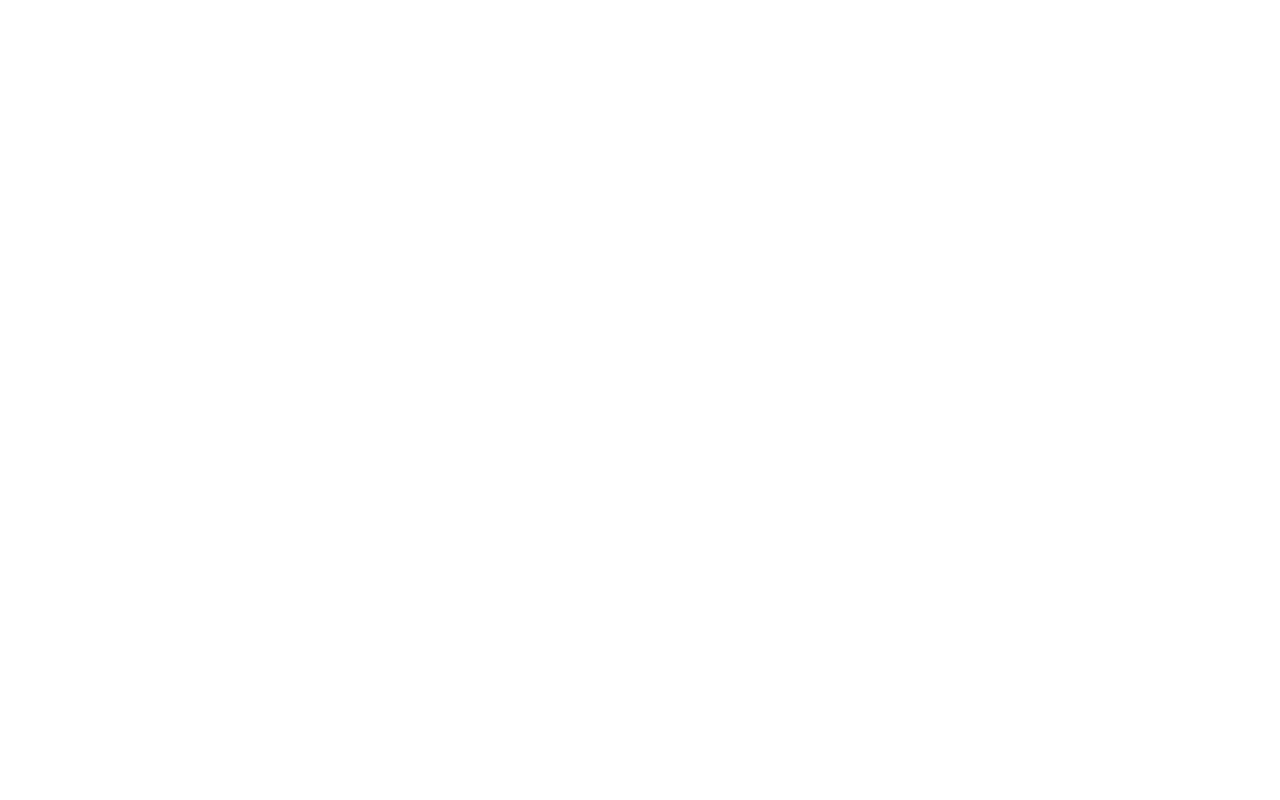
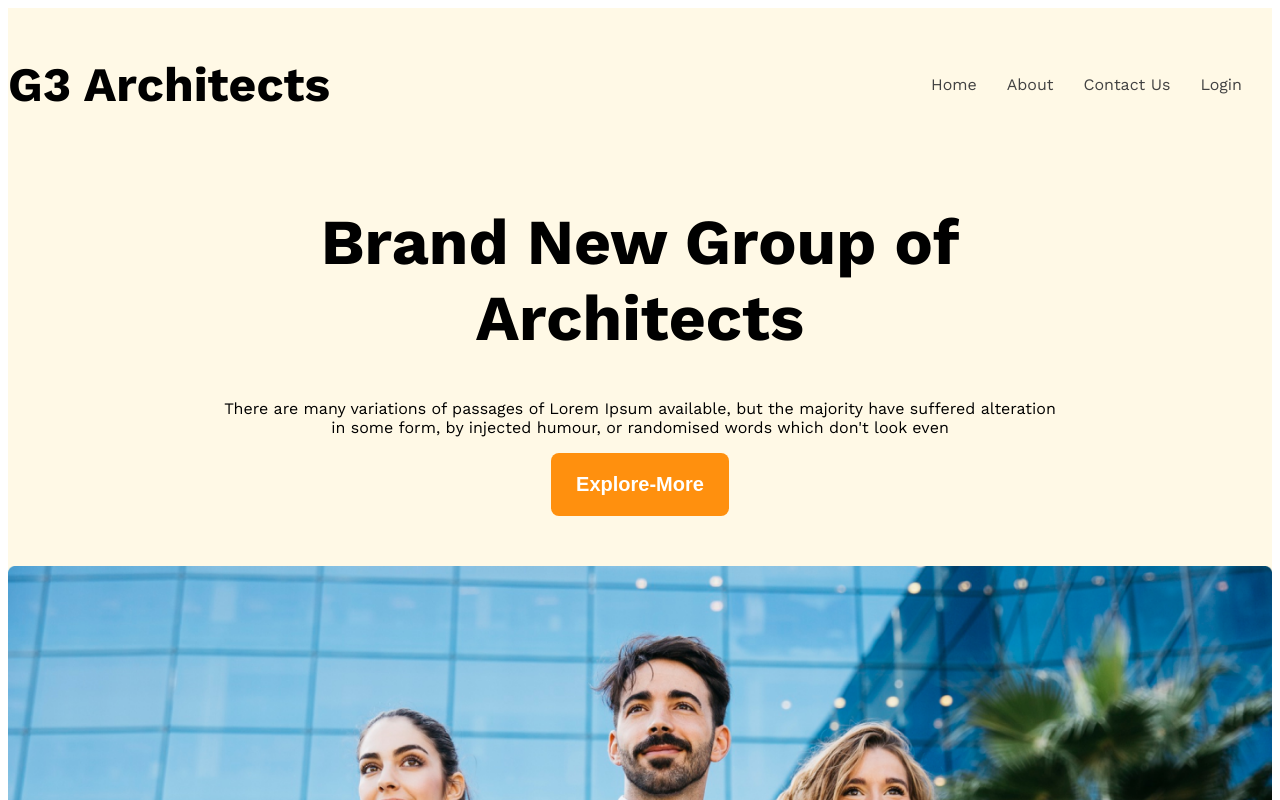
Before and after one commit to SheuliAkterShathy/g3-architects-responsive-website, a plain HTML site: page index.html in a window 1280 px wide. Shown: the top 800 px of the page. Drawn offline with nearby package versions, Linux system fonts and the light colour scheme.

Commit message:
navbar add

```diff
--- a/index.html
+++ b/index.html
@@ -1,20 +1,45 @@
 <!DOCTYPE html>
 <html lang="en">
-<head>
-    <meta charset="UTF-8">
-    <meta name="viewport" content="width=device-width, initial-scale=1.0">
+  <head>
+    <meta charset="UTF-8" />
+    <meta name="viewport" content="width=device-width, initial-scale=1.0" />
     <title>G3 Architects-responsive-website</title>
-    <link rel="stylesheet" href="styles/architects.css">
-</head>
-<body>
-    <header>
+    <link rel="stylesheet" href="styles/architects.css" />
+  </head>
+  <body class="work-sans-font">
+    <header class="bg-light">
+      <nav class="navbar display-flex">
+        <h3 class="brand">G3 Architects</h3>
+        <ul class="nav-links display-flex">
+          <li class="nav-item">
+            <a href="" class="nav-link text-gray">Home</a>
+          </li>
+          <li class="nav-item">
+            <a href="" class="nav-link text-gray">About</a>
+          </li>
+          <li class="nav-item">
+            <a href="" class="nav-link text-gray">Contact Us </a>
+          </li>
+          <li class="nav-item">
+            <a href="" class="nav-link text-gray">Login</a>
+          </li>
+        </ul>
+      </nav>
 
+      <div class="banner">
+       <div class="banner-content">
+         <h1 class="banner-title">Brand New Group of Architects</h1>
+        <p class="banner-description">
+          There are many variations of passages of Lorem Ipsum available, but
+          the majority have suffered alteration in some form, by injected
+          humour, or randomised words which don't look even
+        </p>
+        <button class="btn-primary">Explore-More</button>
+       </div>
+        <img class="banner-image" src="images/banner.png" alt="" />
+      </div>
     </header>
-    <main>
-
-    </main>
-    <footer>
-
-    </footer>
-</body>
+    <main></main>
+    <footer></footer>
+  </body>
 </html>
--- a/styles/architects.css
+++ b/styles/architects.css
@@ -0,0 +1,75 @@
+
+@import url('https://fonts.googleapis.com/css2?family=Work+Sans:ital,wght@0,100..900;1,100..900&display=swap');
+
+
+.work-sans-font {
+  font-family: "Work Sans", sans-serif;
+  font-optical-sizing: auto;
+  font-weight: 400;
+  font-style: normal;
+}
+/* shared styles */
+.display-flex{
+    display: flex;
+}
+/* dark-02 */
+.text-gray{
+    color: #424242;
+}
+/* dark-03 */
+.text-light-gray{
+    color: #727272;
+}
+.bg-light{
+    background-color: rgba(255, 191, 14, 0.1);
+}
+.btn-primary{
+    background-color: #FF900E;
+    color: white;
+    padding: 20px 25px;
+    font-size: 1.25rem;
+    font-weight: 600;
+    border: none;
+    border-radius: 8px;
+}
+/* header styles */
+/* navbar related styles */
+.navbar{
+    justify-content: space-between;
+    align-items: center;
+}
+.brand{
+    font-weight: 700;
+    font-size: 3rem;
+}
+.nav-item{
+    list-style: none;
+    margin-right: 30px;
+}
+.nav-link{
+    text-decoration: none;
+}
+.navbar, .banner{
+    max-width: 1440px;
+    margin: 0 auto;
+}
+/* banner related styles */
+.banner-content{
+    max-width: 850px;
+    margin: 0 auto;
+    text-align: center;
+    margin-bottom: 50px;
+}
+.banner-title{
+    font-weight: 700;
+    font-size: 4rem;
+}
+.banner-image{
+    width: 100%;
+}
+/* responsive media query */
+@media screen and (max-width:576px){
+    .navbar, .nav-links{
+        flex-direction: column;
+    }
+}
```
